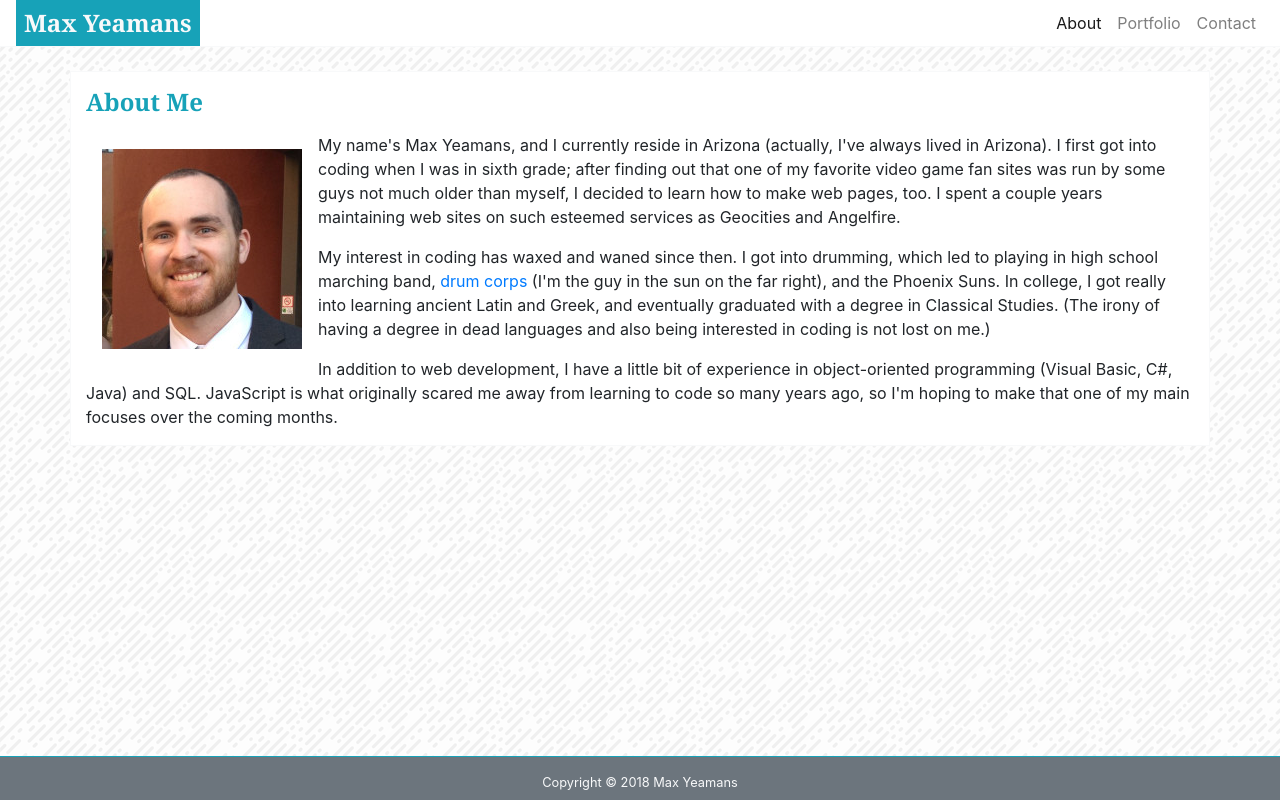
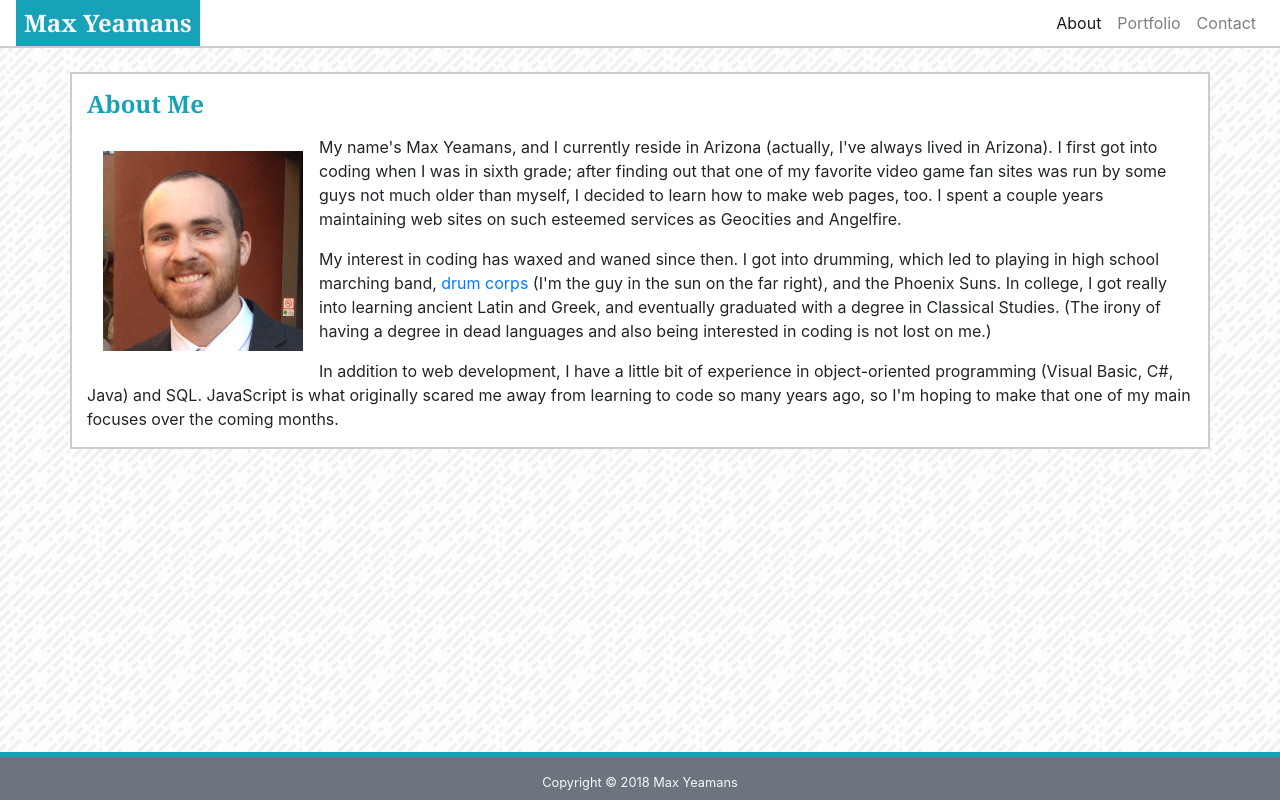
Before and after one commit to maxyeamans/Bootstrap-Portfolio, a plain HTML site: page index.html in a window 1280 px wide. Drawn offline with nearby package versions, Linux system fonts and the light colour scheme.

Commit message:
Apparently I didn't add before committing/pushing yesterday. I have dishonored my family.

```diff
--- a/assets/css/style.css
+++ b/assets/css/style.css
@@ -7,6 +7,15 @@ body {
     font-size: 24px;
 }
 
+.border, .border-bottom {
+    border-color: #cccccc !important;
+    border-width: 2px !important;
+}
+
+.border-top {
+    border-width: 5px !important;
+}
+
 .card-body {
     bottom: .5rem;
 }
--- a/index.html
+++ b/index.html
@@ -15,7 +15,7 @@
 
 <body>
     <!-- Navbar -->
-    <nav class="navbar navbar-expand-lg navbar-light bg-white border-bottom border-light mb-4 py-0">
+    <nav class="navbar navbar-expand-lg navbar-light bg-white border-bottom border-secondary mb-4 py-0">
         <a class="navbar-brand bg-info px-2 text-light font-weight-bold" href="index.html">Max Yeamans</a>
         <button class="navbar-toggler" type="button" data-toggle="collapse" data-target="#navbarSupportedContent" aria-controls="navbarSupportedContent"
             aria-expanded="false" aria-label="Toggle navigation">
@@ -41,7 +41,7 @@
 
     <!-- Site Content -->
 
-    <div class="container bg-white border border-light mb-5">
+    <div class="container bg-white border border-secondary mb-5">
 
         <p>
             <h1 class="text-info font-weight-bold">About Me</h1>
```
